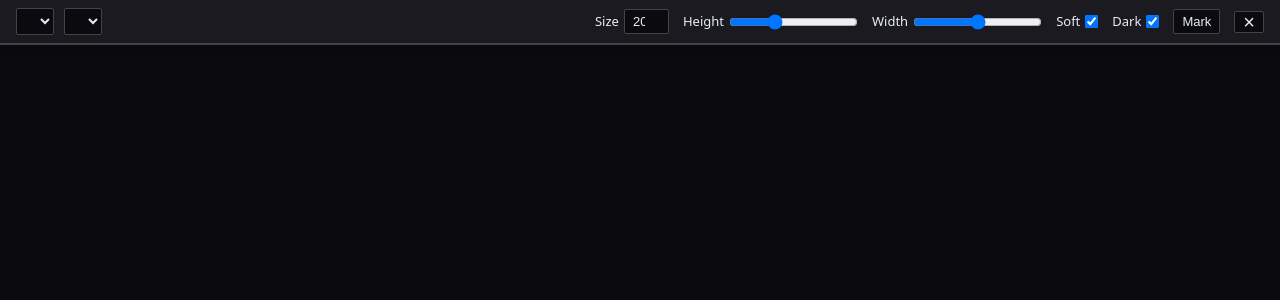
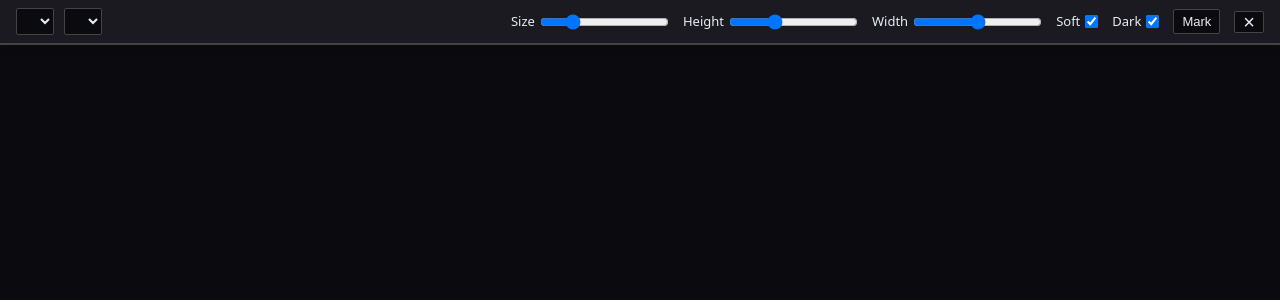
Before and after one commit to kerem-ea/reader_app_scraper, a Flask app: page / in a window 1280 px wide. Shown: the top 300 px of the page. Run offline with Flask 2, Linux system fonts and the light colour scheme; data that the repository does not hold is empty.

Commit message:
Convert font size input to range slider and bundle WebView2 native dependencies for standalone desktop window

```diff
--- a/reading_app/app.py
+++ b/reading_app/app.py
@@ -139,5 +139,5 @@
                 pass
             os._exit(0)
 
-    webview.create_window('Reader App', 'http://127.0.0.1:5000', fullscreen=True, js_api=Api())
+    webview.create_window('Reader App', 'http://127.0.0.1:5000', width=1200, height=800, resizable=True, js_api=Api())
     webview.start()
--- a/reading_app/templates/index.html
+++ b/reading_app/templates/index.html
@@ -11,7 +11,7 @@
     <select id="siteSelect"></select>
     <select id="tocSelect"></select>
     <div class="controls">
-      <span>Size <input id="fontSize" type="number" value="20" min="8" max="80" style="width:45px"></span>
+      <span>Size <input id="fontSize" type="range" min="12" max="48" step="1" value="20"></span>
       <span>Height <input id="lineHeight" type="range" min="1.2" max="3" step="0.05" value="1.8"></span>
       <span>Width <input id="readWidth" type="range" min="400" max="1200" value="800"></span>
       <span>Soft <input id="softFont" type="checkbox" checked></span>
```
Also changed, not shown: 1 other file.
